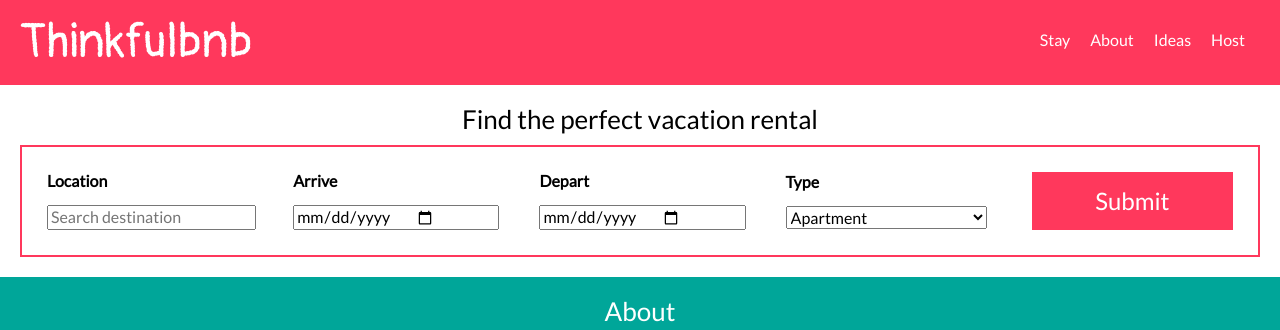
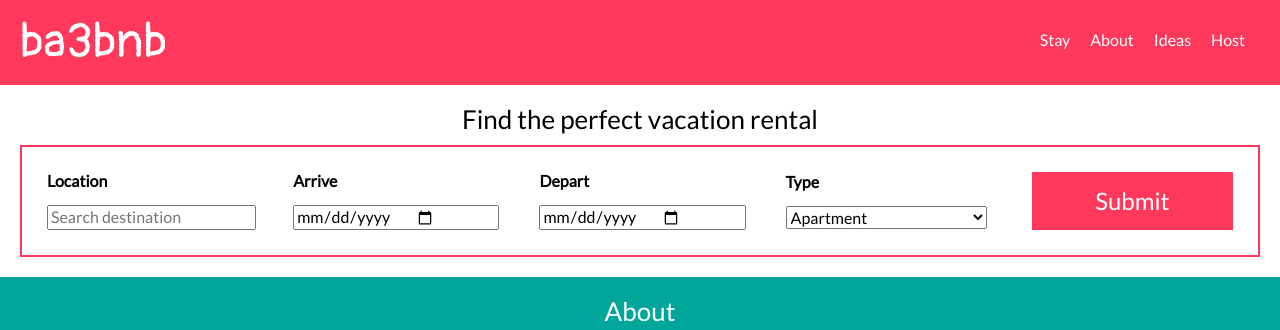
Before and after one commit to amiri02/thinkfulbnb, a plain HTML site: page index.html in a window 1280 px wide. Shown: the top 330 px of the page. Drawn offline with nearby package versions, Linux system fonts and the light colour scheme.

Commit message:
Update index.html

```diff
--- a/index.html
+++ b/index.html
@@ -19,7 +19,7 @@
 
   <body>
     <header>
-      <div class="logo">Thinkfulbnb</div>
+      <div class="logo">ba3bnb</div>
       <nav>
         <ul id="menu">
           <li><a href="#stay">Stay</a></li>
```
